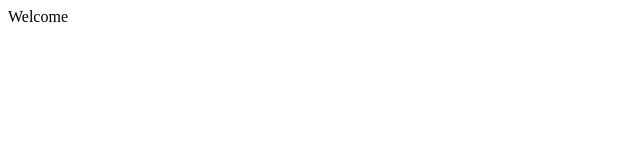
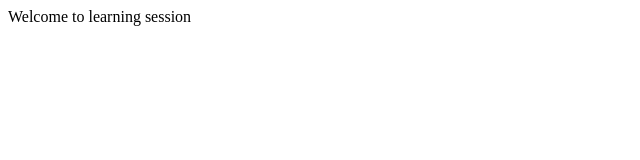
Before and after one commit to vishaali0605/gitlearning, a plain HTML site: page index.html in a window 1280 px wide. Shown: the whole page, without its empty margins (0-640 px from the left). Drawn offline with Linux system fonts and the light colour scheme.

Commit message:
changes made

```diff
--- a/index.html
+++ b/index.html
@@ -3,6 +3,6 @@
 		<title>Hello World</title>
 	</head>
 	<body>
-		<p>Welcome</p>
+		<p>Welcome to learning session</p>
 	</body>
 </html>
```
